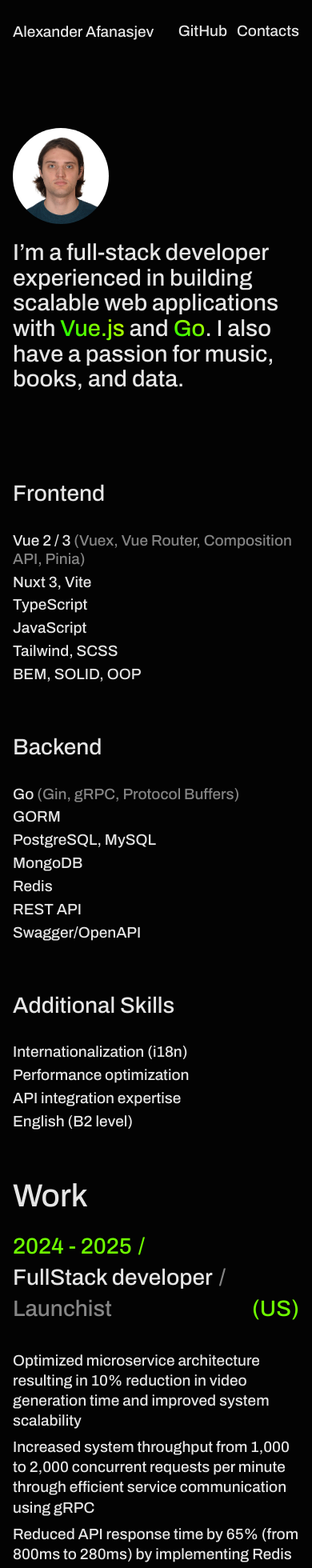
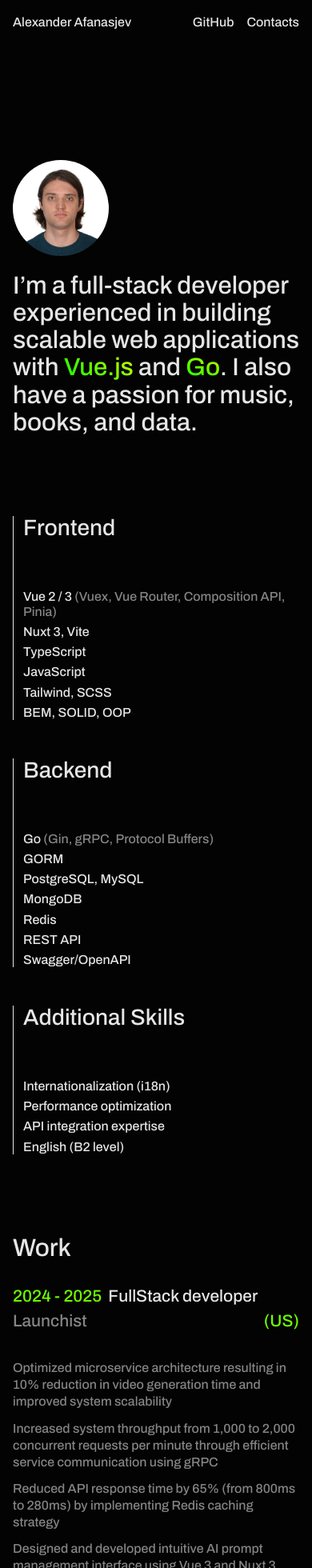
Before and after one commit to myself-organ/myself-frontend, a Vue app: page / in a window 390 px wide. Shown: the top 1960 px of the page at 80% size. Built offline with nearby package versions, Linux system fonts and the light colour scheme.

Commit message:
feat: enhance responsive design for AboutSection, ProjectList, SkillsSection, WorkSection, TheFooter, and TheHeader; adjust margins, paddings, and font sizes for improved usability on smaller screens

```diff
--- a/src/components/home/AboutSection.vue
+++ b/src/components/home/AboutSection.vue
@@ -33,8 +33,8 @@ export default {
   margin-bottom: 10rem;
   margin-top: 12.5rem;
   @media (max-width: 768px) {
-    margin-top: 5rem;
-    margin-bottom: 7rem;
+    margin-top: 9rem;
+    margin-bottom: 6.25rem;
     padding: 0 1rem;
   }
 }
@@ -58,10 +58,7 @@ export default {
     -webkit-text-fill-color: transparent;
   }
   @media (max-width: 768px) {
-    font-size: 2.5rem;
-  }
-  @media (max-width: 450px) {
-    font-size: 1.8rem;
+    font-size: 1.94rem;
   }
 }
 .about-image {
--- a/src/components/home/ProjectList.vue
+++ b/src/components/home/ProjectList.vue
@@ -67,9 +67,8 @@ export default defineComponent({
 <style scoped>
 .projects-section {
   margin: 3.75rem 0 7rem;
-  /* padding: 0 2rem; */
-  @media(max-width: 768px) {
-    margin: 2.5rem 0 4rem;
+  @media (max-width: 768px) {
+    margin: 2.5rem 0 6.75rem;
   }
 }
 .projects-section__title {
@@ -82,9 +81,9 @@ export default defineComponent({
   text-align: start;
   padding: 0 2rem;
   @media (max-width: 768px) {
-    font-size: 2.5rem;
-    margin-bottom: 2rem;
+    margin-bottom: 3rem;
     padding: 0 1rem;
+    font-size: 1.94rem;
   }
 }
 .project-list {
@@ -96,6 +95,8 @@ export default defineComponent({
   row-gap: 2rem;
   @media (max-width: 500px) {
     grid-template-columns: 1fr;
+    padding: 0 1rem;
+    row-gap: 3rem;
   }
 }
 .project-card {
@@ -108,19 +109,23 @@ export default defineComponent({
   font-size: 1.19rem;
   line-height: 132%;
   padding: 0 2rem;
-  @media(max-width: 768px) {
-    padding: 0 1rem;
+  @media (max-width: 768px) {
+    gap: 0.75rem;
+    min-height: auto;
+    width: 100%;
+    border-left: 1px solid #e6e6e6;
+    padding: 0rem 0rem 0rem 0.75rem;
   }
 }
 .project-card:not(:first-child) {
   border-left: 1px solid var(--color-white-light);
 }
-@media (max-width: 1200px) {
+@media (min-width: 769px) and (max-width: 1200px) {
   .project-card:nth-child(3) {
     border-left: 0;
   }
 }
-@media (max-width: 800px) {
+@media (min-width: 769px) and (max-width: 800px) {
   .project-card:nth-child(2) {
     border-left: 0;
   }
@@ -130,8 +135,9 @@ export default defineComponent({
   font-size: 1.75rem;
   line-height: 110%;
   margin-bottom: 5rem;
-  @media(max-width: 768px) {
+  @media (max-width: 768px) {
     margin-bottom: 2rem;
+    font-size: 1.31rem;
   }
 }
 .project-card__desc {
@@ -139,14 +145,23 @@ export default defineComponent({
   line-height: 1.5;
   flex: 1;
   margin-bottom: 1.5rem;
+  @media (max-width: 768px) {
+    font-size: 1rem;
+    line-height: 132%;
+    margin-bottom: 0;
+  }
 }
 .project-card__stack {
   margin-bottom: 1.5rem;
-  font-family: var(--font-family);
   font-weight: 500;
   font-size: 1.19rem;
   line-height: 132%;
   color: var(--color-gray);
+  @media (max-width: 768px) {
+    font-size: 1rem;
+    line-height: 132%;
+    margin-bottom: 0;
+  }
 }
 .project-card__link {
   width: fit-content;
@@ -157,5 +172,8 @@ export default defineComponent({
   display: flex;
   align-items: center;
   gap: 4px;
+  @media (max-width: 768px) {
+    font-size: 1rem;
+  }
 }
 </style>
--- a/src/components/home/SkillsSection.vue
+++ b/src/components/home/SkillsSection.vue
@@ -88,7 +88,8 @@ export default {
     flex-direction: column;
     align-items: center;
     max-width: 500px;
-    row-gap: 4rem;
+    row-gap: 3rem;
+    padding: 0 1rem;
   }
 }
 
@@ -103,10 +104,11 @@ export default {
   max-width: 26rem;
   min-height: 300px;
   @media (max-width: 768px) {
-    gap: 2rem;
+    gap: 3.75rem;
     min-height: auto;
-    padding: 0 1rem;
     width: 100%;
+    border-left: 1px solid #e6e6e6;
+    padding: 0rem 0rem 0rem 0.75rem;
   }
 }
 .skill-card__title {
@@ -120,6 +122,9 @@ export default {
   font-size: 1.19rem;
   line-height: 120%;
   color: var(--color-white-light);
+  @media (max-width: 768px) {
+    font-size: 1rem;
+  }
 }
 .skill-card__item--secondary {
   color: var(--color-gray);
@@ -141,12 +146,12 @@ export default {
   }
 }
 
-@media (max-width: 1000px) {
+@media (min-width: 769px) and (max-width: 1000px) {
   .skill-card:nth-child(3) {
     border-left: none;
   }
 }
-@media (max-width: 840px) {
+@media (min-width: 769px) and (max-width: 840px) {
   .skill-card:nth-child(2) {
     border-left: none;
   }
--- a/src/components/home/WorkSection.vue
+++ b/src/components/home/WorkSection.vue
@@ -5,9 +5,9 @@
       <li v-for="work in works" :key="work.title" class="skill-card">
         <h3 class="skill-card__title">
           <span class="skill-card__title__ages">{{ work.ages }}</span>
-          <span class="skill-card__title__ages">/</span>
+          <span class="skill-card__title__ages work-slash">/</span>
           {{ work.jobPosition }}
-          <span class="skill-card__title__position">/</span>
+          <span class="skill-card__title__position work-slash">/</span>
           <span class="skill-card__title__position">{{ work.title }}</span>
           <span class="skill-card__title__country">({{ work.country }})</span>
         </h3>
@@ -167,7 +167,8 @@ export default {
   line-height: 84%;
   @media (max-width: 768px) {
     align-self: center;
-    font-size: 2.5rem;
+    font-size: 1.94rem;
+    line-height: 110%;
   }
 }
 
@@ -227,6 +228,9 @@ export default {
     grid-template-columns: 1fr;
     gap: 2rem;
   }
+  @media (max-width: 768px) {
+    margin-top: 6.25rem;
+  }
 }
 .skill-card {
   display: flex;
@@ -246,10 +250,16 @@ export default {
   @media (max-width: 768px) {
     gap: 0.5rem;
     flex-wrap: wrap;
+    font-size: 1.31rem;
   }
 }
 .skill-card__title__ages {
   color: var(--color-green);
+}
+.work-slash {
+  @media (max-width: 768px) {
+    display: none;
+  }
 }
 .skill-card__title__position {
   color: var(--color-gray);
@@ -263,6 +273,9 @@ export default {
   display: flex;
   flex-direction: column;
   gap: 0.5rem;
+  @media(max-width: 768px) {
+    gap: 0.75rem;
+  }
 }
 .work-experience {
   max-width: 48.5rem;
@@ -274,6 +287,10 @@ export default {
   display: flex;
   gap: 4px;
   flex-wrap: wrap;
+  color: var(--color-gray);
+  @media (max-width: 768px) {
+    font-size: 1rem;
+  }
 }
 .tech-title {
   font-weight: 500;
@@ -282,6 +299,10 @@ export default {
   color: var(--color-gray);
   width: 100px;
   margin-right: 0.75rem;
+  @media(max-width: 768px) {
+    width: 100%;
+    margin-bottom: 4px;
+  }
 }
 .skill-wrapper {
   border-radius: 1.88rem;
@@ -293,5 +314,9 @@ export default {
   font-size: 1.19rem;
   line-height: 120%;
   color: var(--color-white-light);
+  @media(max-width: 768px) {
+    font-size: 1rem;
+    padding: 0.12rem 0.75rem 0.19rem 0.75rem;
+  }
 }
 </style>
--- a/src/layouts/TheFooter.vue
+++ b/src/layouts/TheFooter.vue
@@ -14,9 +14,7 @@
         >
       </li>
       <li class="menu__item">
-        <router-link to="/contacts" class="menu__link"
-          >Contacts</router-link
-        >
+        <router-link to="/contacts" class="menu__link">Contacts</router-link>
       </li>
     </ul>
   </footer>
@@ -36,12 +34,11 @@ export default defineComponent({
   display: flex;
   align-items: center;
   justify-content: space-between;
-  @media (max-width: 700px) {
+  @media (max-width: 768px) {
+    flex-direction: column-reverse;
+    gap: 1rem;
     padding: 1rem;
-  }
-  @media(max-width: 700px) {
-    flex-direction: column;
-    gap: .75rem;
+    align-items: start;
   }
 }
 .menu-list {
@@ -50,12 +47,20 @@ export default defineComponent({
   list-style: none;
   display: flex;
   gap: 2rem;
+  @media (max-width: 768px) {
+    gap: 1rem;
+  }
 }
 .footer-info {
-font-weight: 500;
-font-size: 1.19rem;
-line-height: 120%;
-color: var(--color-white-light);
+  font-weight: 500;
+  font-size: 1.19rem;
+  line-height: 120%;
+  color: var(--color-white-light);
+  @media (max-width: 768px) {
+    font-size: 0.88rem;
+    line-height: 132%;
+    color: var(--color-gray);
+  }
 }
 .menu__link {
   font-weight: 500;
@@ -63,5 +68,8 @@ color: var(--color-white-light);
   line-height: 120%;
   color: var(--color-white-light);
   cursor: pointer;
+  @media (max-width: 768px) {
+    font-size: 1rem;
+  }
 }
 </style>
--- a/src/layouts/TheHeader.vue
+++ b/src/layouts/TheHeader.vue
@@ -16,9 +16,7 @@
           >
         </li>
         <li class="menu__item">
-          <router-link to="/contacts" class="menu__link"
-            >Contacts</router-link
-          >
+          <router-link to="/contacts" class="menu__link">Contacts</router-link>
         </li>
       </ul>
     </nav>
@@ -34,8 +32,7 @@
   align-items: center;
   padding: 1.75rem 2rem;
   @media (max-width: 768px) {
-    padding-left: 1rem;
-    padding-right: 1rem;
+    padding: 1rem;
   }
 }
 
@@ -45,8 +42,8 @@
   list-style: none;
   display: flex;
   gap: 2rem;
-  @media (max-width: 450px) {
-    gap: 0.75rem;
+  @media (max-width: 768px) {
+    gap: 1rem;
   }
 }
 
@@ -56,5 +53,8 @@
   line-height: 120%;
   color: var(--color-white-light);
   cursor: pointer;
+  @media (max-width: 700px) {
+    font-size: 1rem;
+  }
 }
 </style>
```
